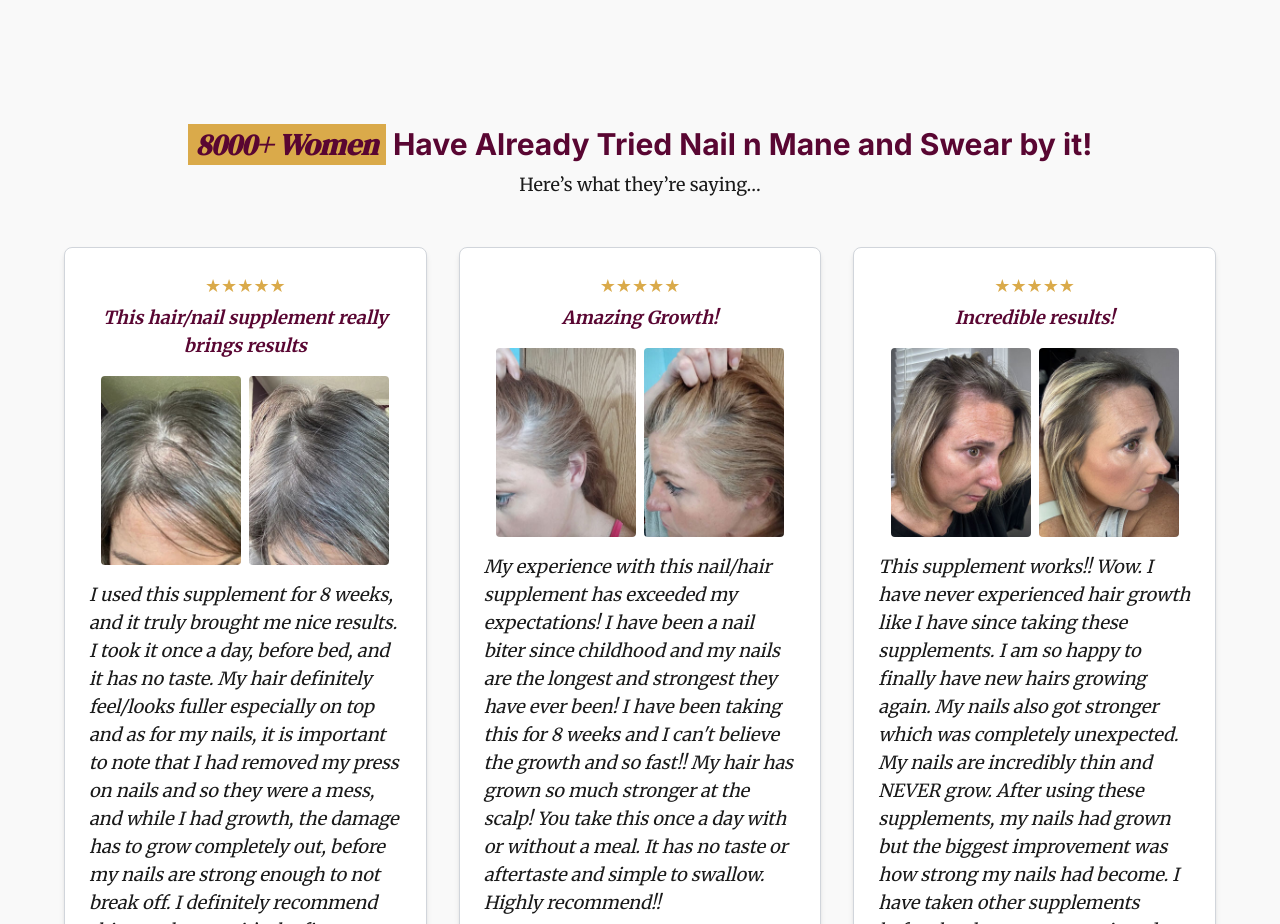
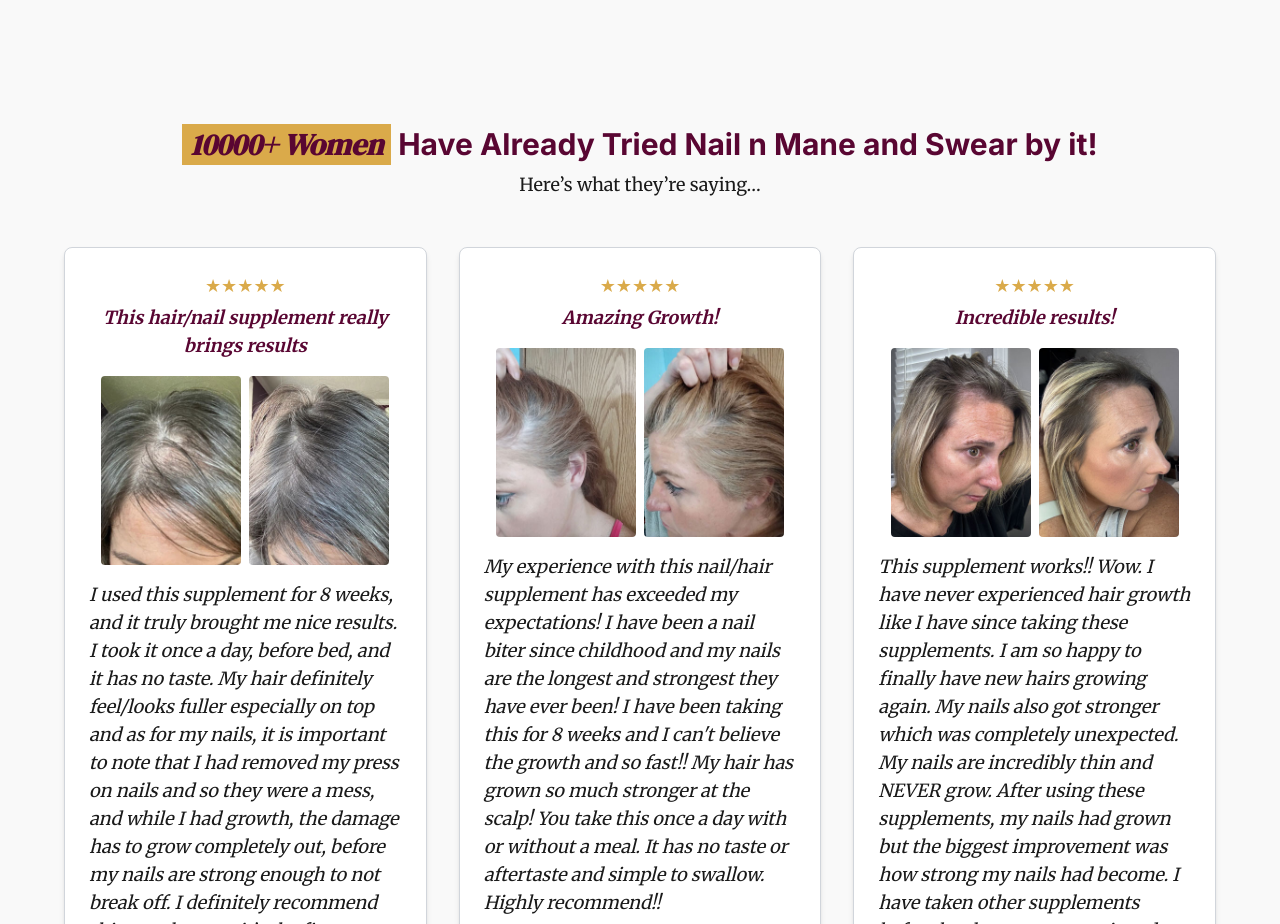
Before and after one commit to BidyutTLS/NnM-NLP11_New_page, a Next.js app: page / in a window 1280 px wide. Shown: the part 5130-6054 px from the top of the page. Built offline with nearby package versions, Linux system fonts and the light colour scheme; no server answers.

Commit message:
Update TestimonialsSection.js

```diff
--- a/components/TestimonialsSection.js
+++ b/components/TestimonialsSection.js
@@ -36,7 +36,7 @@ export default function TestimonialsSection() {
 
         {/* Section Heading */}
         <h2 className="text-2xl md:text-3xl  text-[#590632] font-inter font-bold mb-2">
-          <span className="bg-gold italic px-2 font-dmserif">8000+ Women</span>{' '}
+          <span className="bg-gold italic px-2 font-dmserif">10000+ Women</span>{' '}
           Have Already Tried Nail n Mane and Swear by it!
         </h2>
         <p className="text-lg text-[#1a1a1a] font-normal mt-1">Here’s what they’re saying…</p>
```
